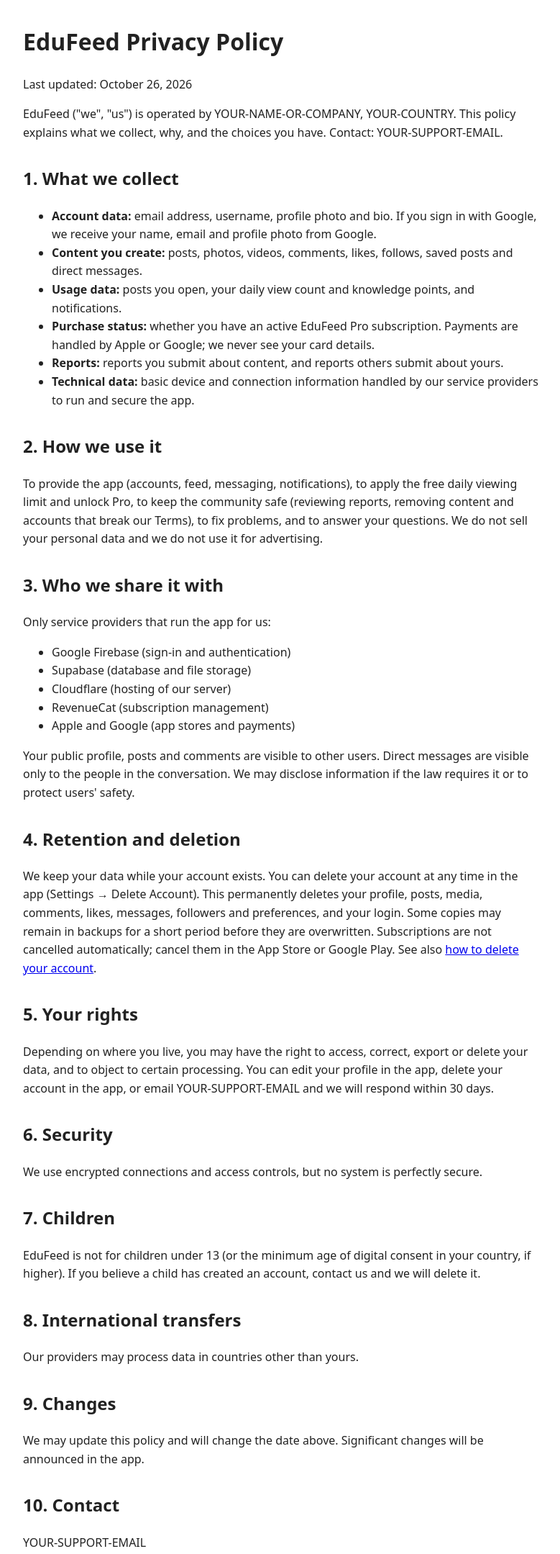
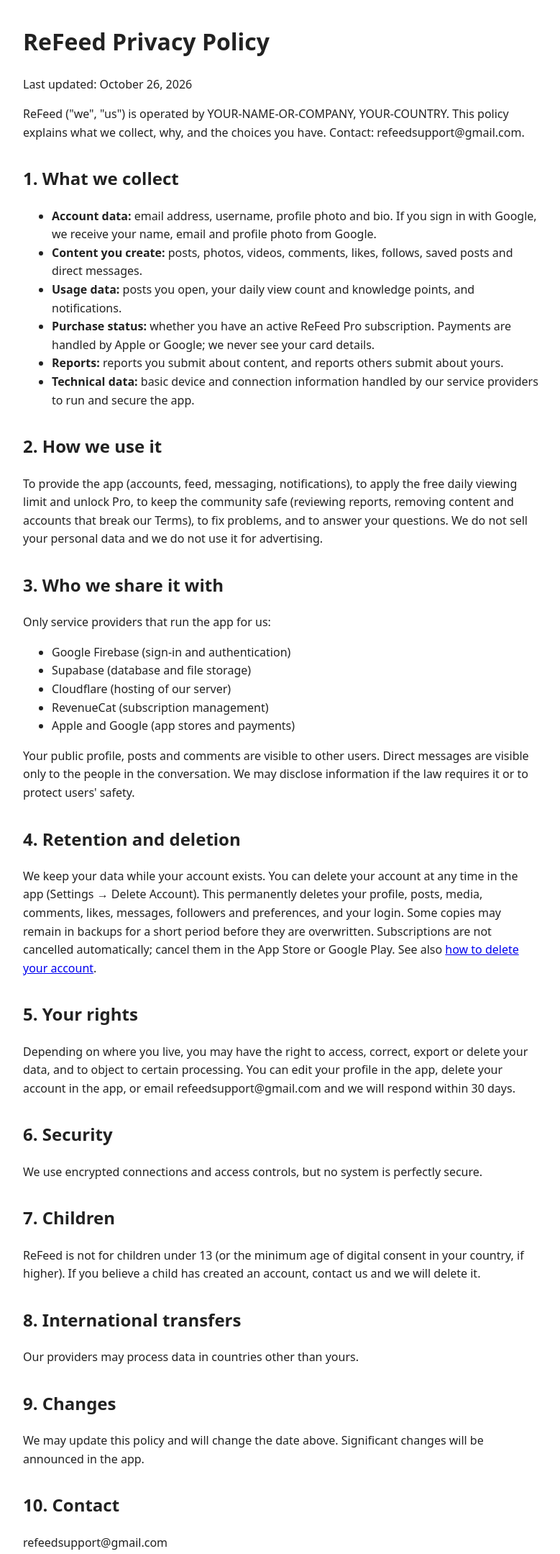
Before and after one commit to nadchhe/edufeed, a plain HTML site: page privacy/index.html in a window 1280 px wide. Shown: the whole page at 72% size, without its empty margins (248-1027 px from the left). Drawn offline with Linux system fonts and the light colour scheme.

Commit message:
Update index.html

```diff
--- a/privacy/index.html
+++ b/privacy/index.html
@@ -1,19 +1,20 @@
+
 <!doctype html>
 <html lang="en"><head>
 <meta charset="utf-8"><meta name="viewport" content="width=device-width, initial-scale=1">
-<title>EduFeed Privacy Policy</title>
+<title>ReFeed Privacy Policy</title>
 <style>body{font-family:system-ui,sans-serif;max-width:720px;margin:2rem auto;padding:0 1rem;line-height:1.6;color:#222}h2{margin-top:2rem}</style>
 </head><body>
-<h1>EduFeed Privacy Policy</h1>
+<h1>ReFeed Privacy Policy</h1>
 <p>Last updated: October 26, 2026</p>
-<p>EduFeed ("we", "us") is operated by YOUR-NAME-OR-COMPANY, YOUR-COUNTRY. This policy explains what we collect, why, and the choices you have. Contact: YOUR-SUPPORT-EMAIL.</p>
+<p>ReFeed ("we", "us") is operated by YOUR-NAME-OR-COMPANY, YOUR-COUNTRY. This policy explains what we collect, why, and the choices you have. Contact: refeedsupport@gmail.com.</p>
 
 <h2>1. What we collect</h2>
 <ul>
 <li><b>Account data:</b> email address, username, profile photo and bio. If you sign in with Google, we receive your name, email and profile photo from Google.</li>
 <li><b>Content you create:</b> posts, photos, videos, comments, likes, follows, saved posts and direct messages.</li>
 <li><b>Usage data:</b> posts you open, your daily view count and knowledge points, and notifications.</li>
-<li><b>Purchase status:</b> whether you have an active EduFeed Pro subscription. Payments are handled by Apple or Google; we never see your card details.</li>
+<li><b>Purchase status:</b> whether you have an active ReFeed Pro subscription. Payments are handled by Apple or Google; we never see your card details.</li>
 <li><b>Reports:</b> reports you submit about content, and reports others submit about yours.</li>
 <li><b>Technical data:</b> basic device and connection information handled by our service providers to run and secure the app.</li>
 </ul>
@@ -36,13 +37,13 @@
 <p>We keep your data while your account exists. You can delete your account at any time in the app (Settings → Delete Account). This permanently deletes your profile, posts, media, comments, likes, messages, followers and preferences, and your login. Some copies may remain in backups for a short period before they are overwritten. Subscriptions are not cancelled automatically; cancel them in the App Store or Google Play. See also <a href="../delete-account/">how to delete your account</a>.</p>
 
 <h2>5. Your rights</h2>
-<p>Depending on where you live, you may have the right to access, correct, export or delete your data, and to object to certain processing. You can edit your profile in the app, delete your account in the app, or email YOUR-SUPPORT-EMAIL and we will respond within 30 days.</p>
+<p>Depending on where you live, you may have the right to access, correct, export or delete your data, and to object to certain processing. You can edit your profile in the app, delete your account in the app, or email refeedsupport@gmail.com and we will respond within 30 days.</p>
 
 <h2>6. Security</h2>
 <p>We use encrypted connections and access controls, but no system is perfectly secure.</p>
 
 <h2>7. Children</h2>
-<p>EduFeed is not for children under 13 (or the minimum age of digital consent in your country, if higher). If you believe a child has created an account, contact us and we will delete it.</p>
+<p>ReFeed is not for children under 13 (or the minimum age of digital consent in your country, if higher). If you believe a child has created an account, contact us and we will delete it.</p>
 
 <h2>8. International transfers</h2>
 <p>Our providers may process data in countries other than yours.</p>
@@ -51,5 +52,5 @@
 <p>We may update this policy and will change the date above. Significant changes will be announced in the app.</p>
 
 <h2>10. Contact</h2>
-<p>YOUR-SUPPORT-EMAIL</p>
+<p>refeedsupport@gmail.com</p>
 </body></html>
```
